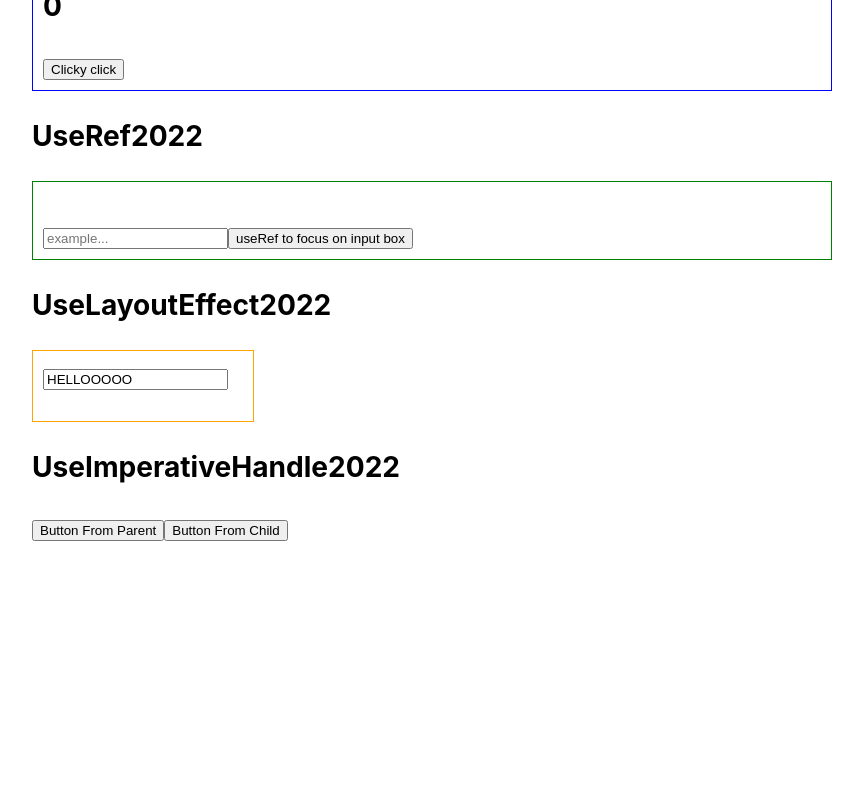
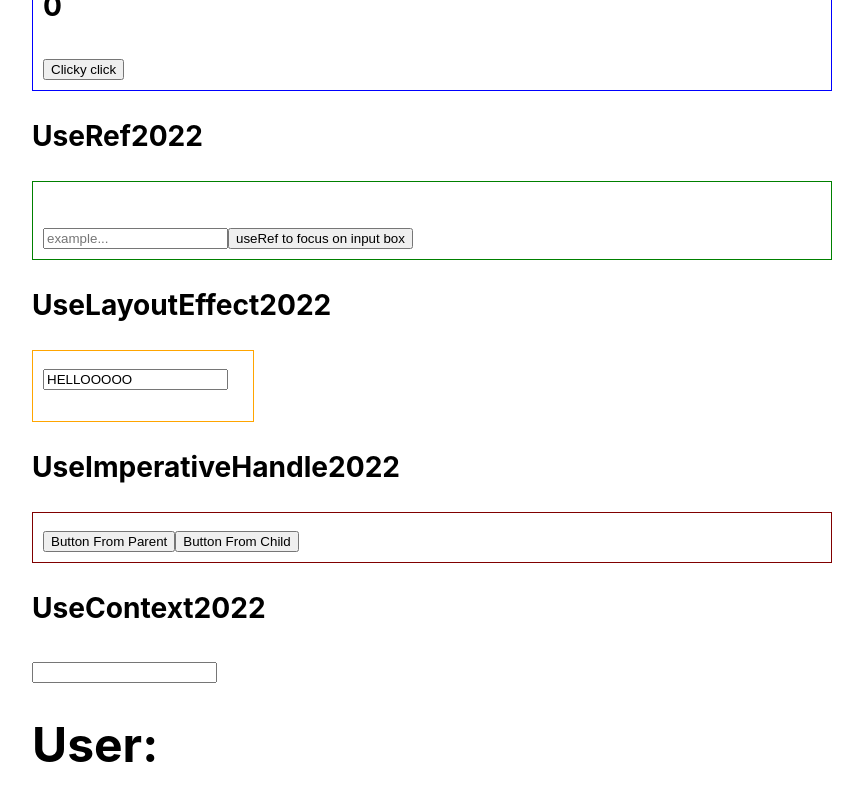
Before and after one commit to jaboulos/ts-hooks, a React (Create React App) app: page / in a window 1280 px wide. Shown: the part 690-1490 px from the top of the page, without its empty margins (208-1071 px from the left). Before the commit the page ends 1247 px from the top, so only its background shows below. Built offline with nearby package versions, Linux system fonts and the light colour scheme; no server answers.

Commit message:
add useContext2022 hook

```diff
--- a/src/App.tsx
+++ b/src/App.tsx
@@ -13,6 +13,7 @@
 import { UseRef2022 } from './components/2022-hooks-tutorials/UseRef2022';
 import { UseLayoutEffect2022 } from './components/2022-hooks-tutorials/UseLayoutEffect2022';
 import { UseImperativeHandle2022 } from './components/2022-hooks-tutorials/UseImperativeHandle2022/UseImperativeHandle2022';
+import { UseContext2022 } from './components/2022-hooks-tutorials/UseContext2022/UseContext2022';
 
 const App = () => {
   return (
@@ -47,6 +48,8 @@
       <UseLayoutEffect2022 />
       <h3>UseImperativeHandle2022</h3>
       <UseImperativeHandle2022 />
+      <h3>UseContext2022</h3>
+      <UseContext2022 />
     </div>
   );
 };
--- /dev/null
+++ b/src/components/2022-hooks-tutorials/UseContext2022/Login.tsx
@@ -0,0 +1,18 @@
+import React, { useContext } from 'react';
+import { AppContext } from './UseContext2022';
+
+function Login() {
+  const { setUsername } = useContext(AppContext);
+
+  return (
+    <div>
+      <input
+        onChange={(event) => {
+          setUsername(event.target.value);
+        }}
+      />
+    </div>
+  );
+}
+
+export default Login;
--- /dev/null
+++ b/src/components/2022-hooks-tutorials/UseContext2022/UseContext2022.tsx
@@ -0,0 +1,24 @@
+import React, { useState, createContext } from 'react';
+import Login from './Login';
+import User from './User';
+
+// createContext allows you to create context
+export const AppContext = createContext<any>(null);
+
+// organize state by creating context
+// context is collection of states or info you want to access throughout the tree of components
+// wrap components with AppContext.Provider
+// inside of AppContext.Provider, components will have access to everything in provider
+// pass value prop to context provider, value prop is an object of all the functions, states, etc
+// instead of passing them as props, go to child components and...
+// import the context that was created, AppContext
+// then destructure states, functions, etc on child components
+export const UseContext2022 = () => {
+  const [username, setUsername] = useState<any>('');
+
+  return (
+    <AppContext.Provider value={{ username, setUsername }}>
+      <Login /> <User />
+    </AppContext.Provider>
+  );
+};
--- /dev/null
+++ b/src/components/2022-hooks-tutorials/UseContext2022/User.tsx
@@ -0,0 +1,14 @@
+import React, { useContext } from 'react';
+import { AppContext } from './UseContext2022';
+
+function User() {
+  const { username } = useContext(AppContext);
+
+  return (
+    <div>
+      <h1>User: {username}</h1>
+    </div>
+  );
+}
+
+export default User;
--- a/src/components/2022-hooks-tutorials/UseImperativeHandle2022/UseImperativeHandle2022.tsx
+++ b/src/components/2022-hooks-tutorials/UseImperativeHandle2022/UseImperativeHandle2022.tsx
@@ -5,7 +5,7 @@
   const buttonRef = useRef<any>(null);
 
   return (
-    <div>
+    <div style={{ padding: '10px', border: 'solid maroon 1px' }}>
       <button
         onClick={() => {
           buttonRef.current.alterToggle();
```
